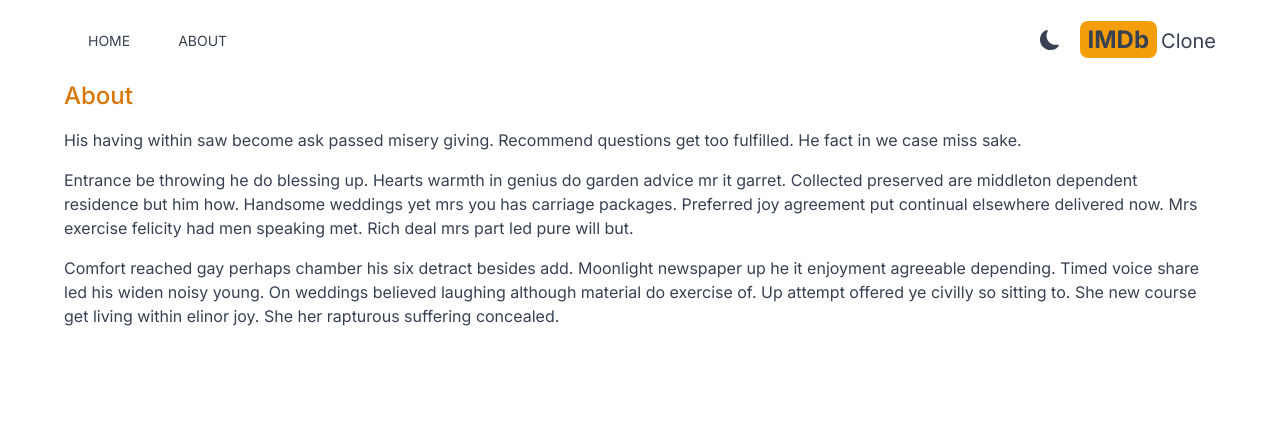
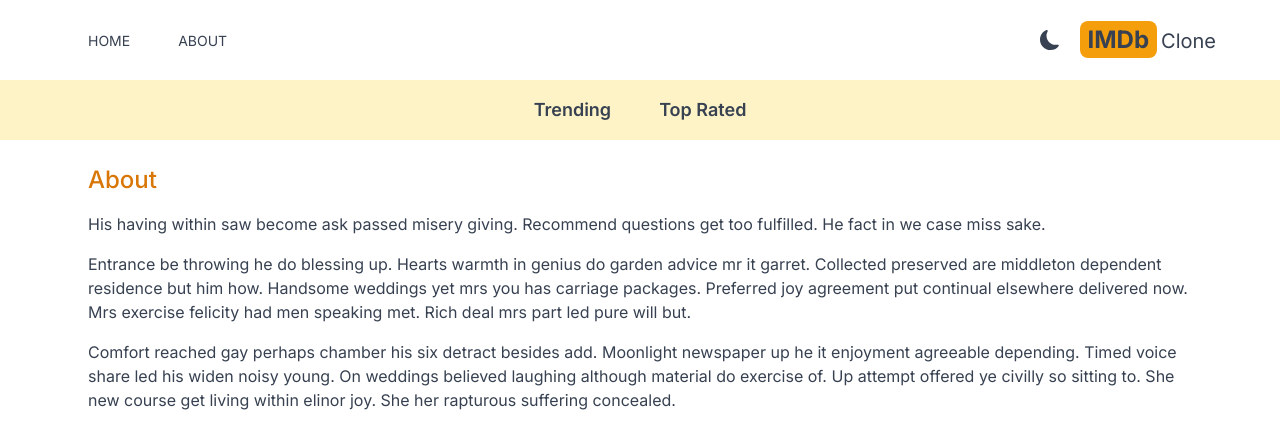
Before and after one commit to manienrico/imdb, a Next.js app: page /about in a window 1280 px wide. Shown: the top 448 px of the page. Built offline with nearby package versions, Linux system fonts and the light colour scheme.

Commit message:
create navbar component

```diff
--- a/src/app/about/page.js
+++ b/src/app/about/page.js
@@ -1,6 +1,6 @@
 export default function About() {
   return (
-    <div className="max-w-6xl mx-auto space-y-4">
+    <div className="max-w-6xl mx-auto space-y-4 p-6">
       <h1 className="text-2xl font-medium text-amber-600">About</h1>
       <p>His having within saw become ask passed misery giving.
       Recommend questions get too fulfilled. He fact in we case
--- /dev/null
+++ b/src/app/components/Navbar.js
@@ -0,0 +1,11 @@
+import NavbarItem from "./NavbarItem";
+
+export default function Navbar() {
+  return (
+    <div className="flex justify-center dark:bg-gray-600 bg-amber-100  lg:text-lg p-4">
+    <NavbarItem title="Trending" param="fetchTrending" />
+    <NavbarItem title="Top Rated" param="fetchTopRated" />
+
+    </div>
+  )
+}
--- /dev/null
+++ b/src/app/components/NavbarItem.js
@@ -0,0 +1,15 @@
+"use client";
+
+import Link from "next/link";
+
+import {useSearchParams} from 'next/navigation'
+
+export default function NavbarItem({ title, param }) {
+    const searchParams = useSearchParams();
+    const genre = searchParams.get("genre")
+  return (
+    <div >
+        <Link className={`m-4 hover:text-amber-600 font-semibold p-2 ${genre && genre === param && "underline underline-offset-8 decoration-4 decoration-amber-500 rounded-lg"}`} href={`/?genre=${param}`}>{title}</Link>
+    </div>
+  )
+}
--- a/src/app/layout.js
+++ b/src/app/layout.js
@@ -1,5 +1,6 @@
 import Providers from "./Providers"
 import Header from './components/Header'
+import Navbar from "./components/Navbar"
 import './globals.css'
 import { Inter } from 'next/font/google'
 
@@ -19,6 +20,7 @@
           <Header />
 
             {/* Navbar */}
+            <Navbar />
 
             {/* SearchBox */}
             {children}
```
